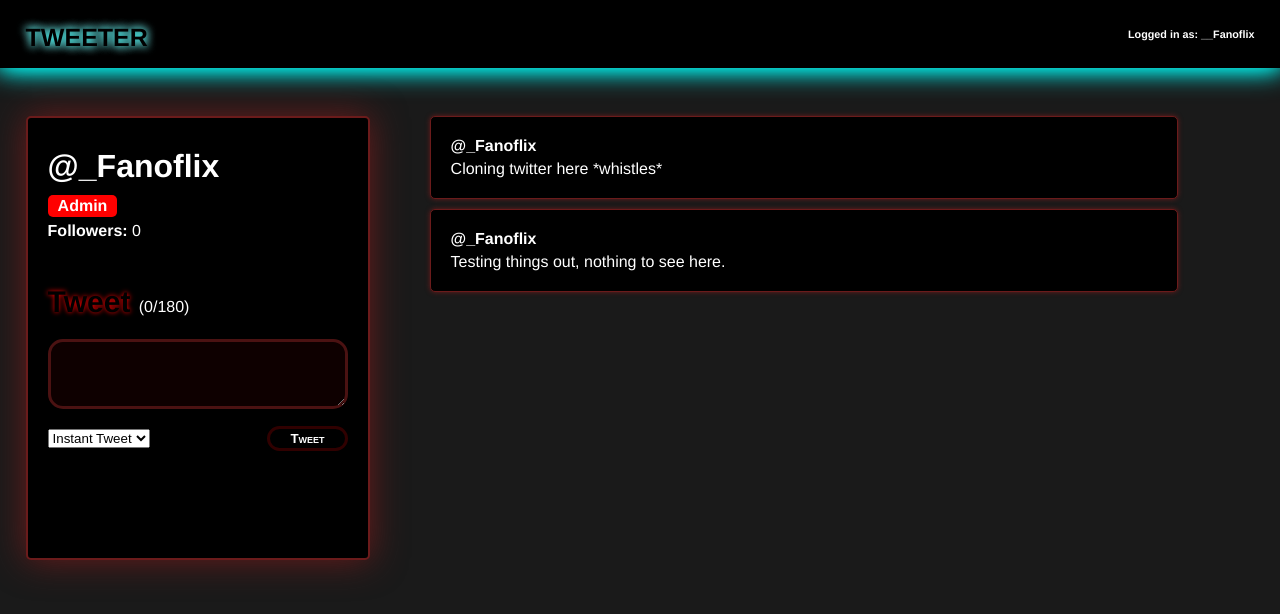
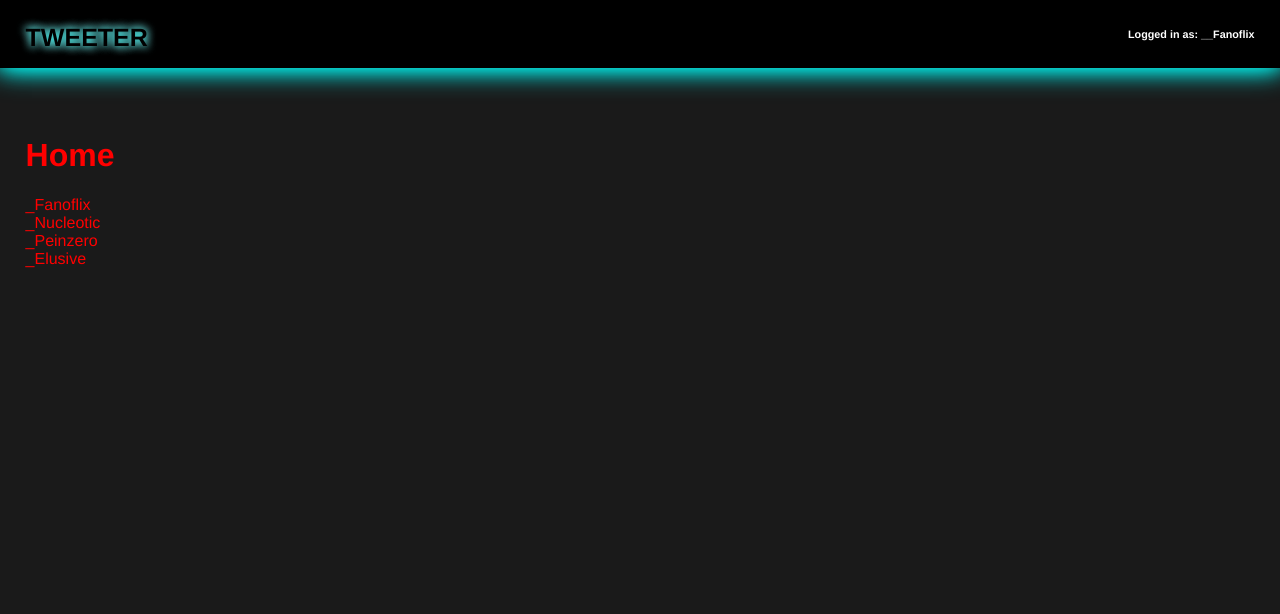
Before and after one commit to Fanoflix/twitter-clone, a Vue app: page / in a window 1280 px wide. Shown: the top 614 px of the page. Built offline with nearby package versions, Linux system fonts and the light colour scheme.

Commit message:
Added routing + home page

```diff
--- a/src/App.vue
+++ b/src/App.vue
@@ -1,27 +1,27 @@
 <template>
   <div id="app">
-    <div class="container-top"></div>
     <nav>
+      <router-link to="/">
+
       <div class="nav__logo">
         Tweeter
       </div>
+      </router-link>
+
       <div class="nav__user">
         <h5> Logged in as:  {{ state.user.username }}</h5>
       </div>
     </nav>
-    <div class="container-bottom"></div>
     <br>
-    <UserProfile/>
+    <router-view/> <!-- This tag is going to be injected with whatever pag we're on.-->
   </div>
 </template>
 
 <script>
 import { reactive } from 'vue';
-import UserProfile from "./components/UserProfile";
 
 export default {
   name: 'App',
-  components: { UserProfile },
 
   setup() {
     const state = reactive ({
@@ -81,18 +81,6 @@ export default {
       font-size:13px
     }
   }
-
-  // .container-top {
-  //   min-height: var(--nav-bar-height);
-  //   background-image: linear-gradient(  var(--main-bg-color), var(--shadow-fade-color), var(--shadow-color));
-  // }
-
-  // .container-bottom {
-  //   min-height: var(--nav-bar-height);
-  //   background-image: linear-gradient( var(--shadow-color),var(--shadow-fade-color), var(--main-bg-color) );
-  // }
-
-
 }
 
 </style>
--- a/src/assets/users.json
+++ b/src/assets/users.js
@@ -1,12 +1,11 @@
-{
-    "users": [
+export const users =  [
         {
             "id": 1,
             "username": "_Fanoflix",
             "firstName": "Ammar",
             "lastName": "Nasir",
             "email" : "Ammar@Fanoflix.com",
-            "isAdmin" : "true",
+            "isAdmin" : true,
             "tweets": [
                 {"id": 1, "content": "Hello, testing things out here."},
                 {"id": 2, "content": "Nothing much to see here"}
@@ -19,7 +18,7 @@
             "firstName": "Mussab",
             "lastName": "Zafar",
             "email" : "Mussab@Nucleotic.com",
-            "isAdmin" : "false",
+            "isAdmin" : false,
             "tweets": [
                 {"id": 1, "content": "Hello, my name is Mussab!"},
                 {"id": 2, "content": "Playing warzone."}
@@ -32,7 +31,7 @@
             "firstName": "Mahad",
             "lastName": "Khalid",
             "email" : "Mahad@Peinzero.com",
-            "isAdmin" : "false",
+            "isAdmin" : false,
             "tweets": [
                 {"id": 1, "content": "Hello, my name is Mahad!"},
                 {"id": 2, "content": "Building a PC!"}
@@ -45,11 +44,10 @@
             "firstName": "Abdullah",
             "lastName": "Raheel",
             "email" : "Abdullah@Elusive.com",
-            "isAdmin" : "false",
+            "isAdmin" : false,
             "tweets": [
                 {"id": 1, "content": "Hello, my name is Abdullah!."},
                 {"id": 2, "content": "I play We were here together (a.k.a shit game)"}
             ]
         }
-    ]
-}
+]
--- a/src/components/CreateTweetPanel.vue
+++ b/src/components/CreateTweetPanel.vue
@@ -98,6 +98,7 @@ export default {
             border-color: rgb(0, 255, 251);
             box-shadow: 0px 0px 15px rgb(0, 255, 251), 0px 0px 5px rgb(0, 255, 251), 0px 0px 5px rgb(0, 255, 251)
         }
+
     }
 
     .user-profile__create-tweet-type {
--- a/src/components/TweetItem.vue
+++ b/src/components/TweetItem.vue
@@ -1,5 +1,5 @@
 <template>
-    <div class="tweet-item" @click="favouriteTweet(tweet.id)">
+    <div class="tweet-item">
         <div class="user-profile__tweet">
             <div class="tweet-item__user">
                 @{{ username }}
--- a/src/router/index.js
+++ b/src/router/index.js
@@ -1,11 +1,17 @@
 import { createRouter, createWebHistory, } from 'vue-router'
-import Home from '../views/Home.vue'
+import Home from '../views/Home';
+import UserProfile from '../views/UserProfile';
 
 const routes = [
   {
     path: '/',
     name: 'Home',
     component: Home
+  },
+  {
+    path: '/user/:userId',
+    name: 'UserProfile',
+    component: UserProfile
   }
 ]
 
--- a/src/styles/base.scss
+++ b/src/styles/base.scss
@@ -1,3 +1,8 @@
 body {
     margin: 0px;
 }
+
+a {
+    color: inherit;
+    text-decoration: none;
+}
--- a/src/views/Home.vue
+++ b/src/views/Home.vue
@@ -1,10 +1,40 @@
 <template>
   <div class="home">
+    <h1>Home</h1>
+    <div class="users-list">
+      <router-link v-for="user in users" :to="{name: 'UserProfile', params: {userId: user.id}}" :key="user.id">
+        {{ user.username }}
+      </router-link>
+    </div>
   </div>
 </template>
 
+
+
 <script>
+
+  import { users } from "../assets/users"
 export default {
-  name: 'Home'
+
+  name: 'Home',
+  setup() {
+
+    return {
+      users
+    }
+  }
 }
 </script>
+
+<style lang="scss" scoped>
+.home {
+  padding: 30px 2%;
+  color: red;
+
+  .users-list
+  {
+    display: flex;
+    flex-direction: column;
+  }
+}
+</style>
--- a/src/components/UserProfile.vue
+++ b/src/views/UserProfile.vue
@@ -32,28 +32,23 @@
 
 <script>
 
-import { reactive } from 'vue'
-import TweetItem from './TweetItem'
-import CreateTweetPanel from './CreateTweetPanel'
+import { reactive, computed } from 'vue';
+import { users } from   "../assets/users";
+import { useRoute } from 'vue-router';
+import TweetItem from '../components/TweetItem';
+import CreateTweetPanel from '../components/CreateTweetPanel';
 
 export default {
     name: "UserProfile",
     components: {CreateTweetPanel, TweetItem},
+
     setup() {
+      const route = useRoute();
+      const userId = computed(() => route.params.userId) // Getting the userID param that we specified in the index.js file /user/:userId (note that the colon makes userID a var/param)
+      // Now we can use the var userID in the UserProfile context.
       const state = reactive ({
         followers: 0,
-        user: {
-            id: 1,
-            username: '_Fanoflix',
-            firstName: 'Ammar',
-            lastName: 'Nasir',
-            email: 'majidammar428@gmail.com',
-            isAdmin: true,
-            tweets: [
-                {id: 1, content: 'Cloning twitter here *whistles*'},
-                {id: 2, content: 'Testing things out, nothing to see here.'}
-            ]
-        }
+        user: users[userId.value - 1] || users[0]
       })
 
       function addTweet(tweet) {
@@ -64,7 +59,8 @@ export default {
 
       return {
         state,
-        addTweet
+        addTweet,
+        userId
       }
     },
 }
@@ -72,6 +68,10 @@ export default {
 
 <!-- The scoped Attribute. Clean way to write CSS -->
 <style lang="scss" scoped>
+
+h2{
+  color: white;
+}
 
 .user-profile {
   display: grid;
```
Also changed, not shown: src/components/user-panel-background.jpg (deleted).
